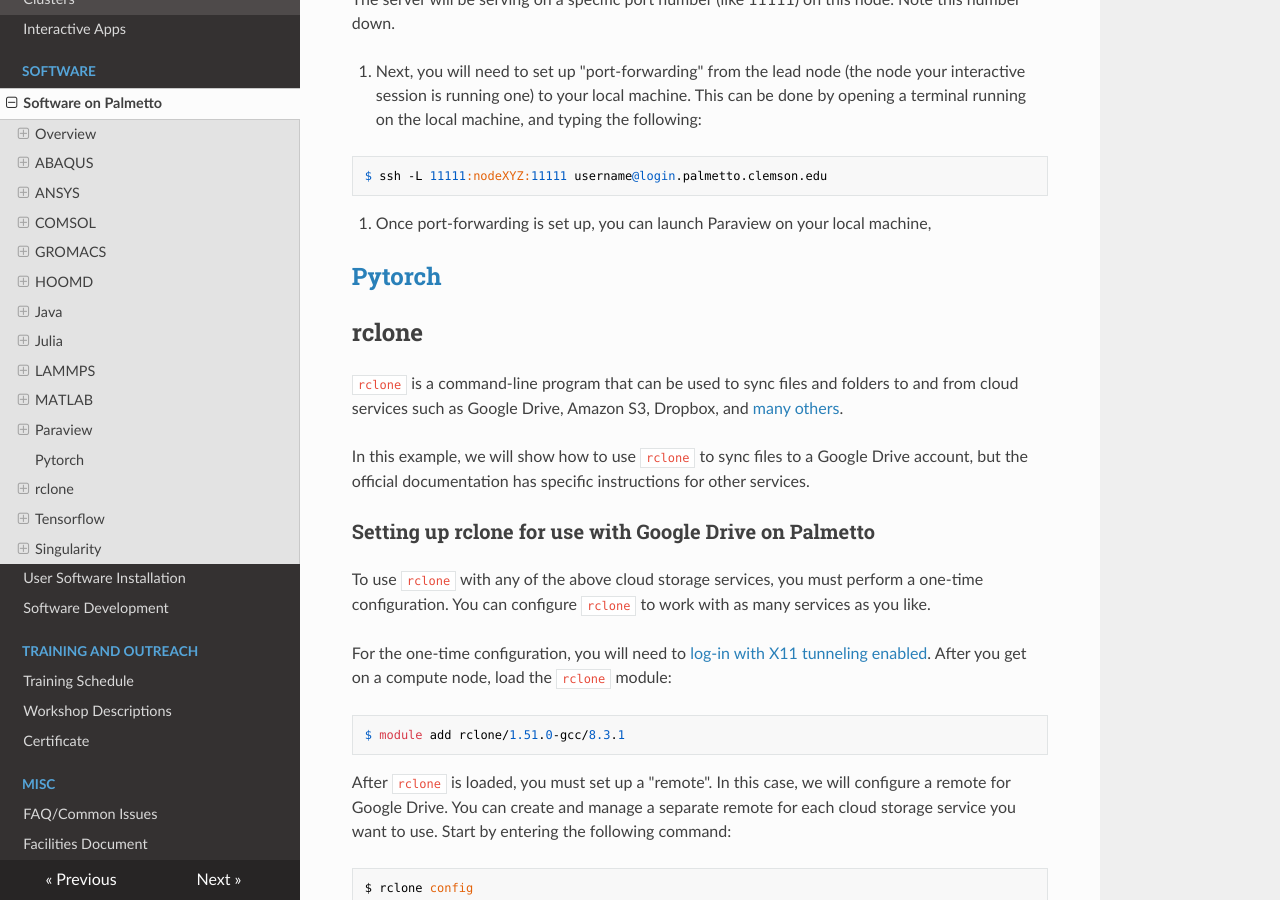
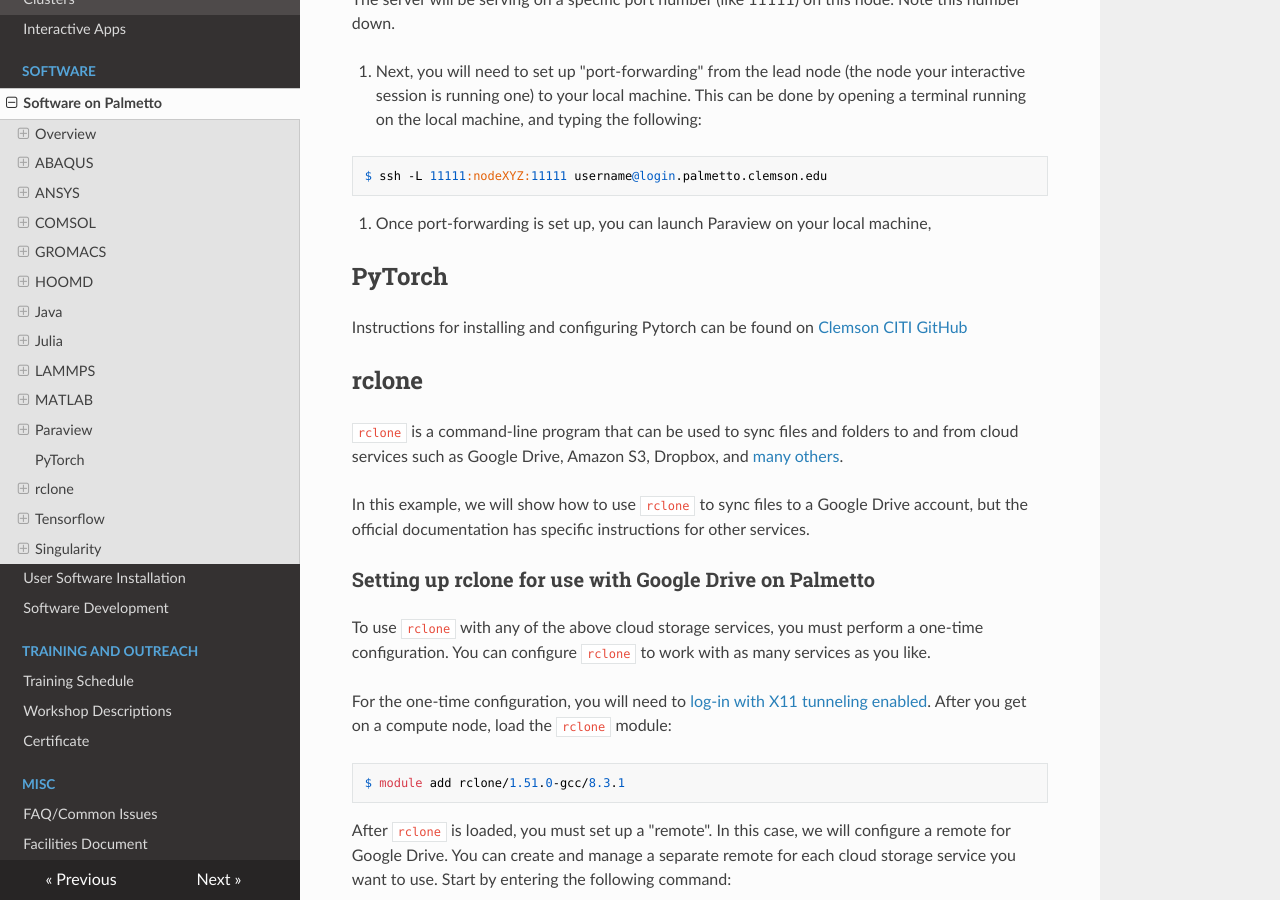
Before and after one commit to clemsonciti/palmetto-documentation, an MkDocs documentation site: the page built from docs/software/software.md, in a window 1280 px wide and 900 px high, scrolled down 23605 px. Built offline with MkDocs 1.6.1, drawn with Linux system fonts in a browser that asks for light colours; nearby versions of some CDN libraries.

Commit message:
update PyTorch

```diff
--- a/docs/software/software.md
+++ b/docs/software/software.md
@@ -12,7 +12,11 @@
 {! software/packages/lammps.md !}
 {! software/packages/matlab.md !}
 {! software/packages/paraview.md !}
-## [Pytorch](https://github.com/clemsonciti/palmetto-examples/tree/master/PyTorch)
+
+## PyTorch
+
+Instructions for installing and configuring Pytorch can be found on [Clemson CITI GitHub](https://github.com/clemsonciti/palmetto-examples/tree/master/PyTorch)
+
 {! software/packages/rclone.md !}
 {! software/packages/tensorflow.md !}
 {! software/packages/singularity.md !}
```
Also changed, not shown: docs/software/packages/pytorch.md (deleted, +0 -1 lines).
